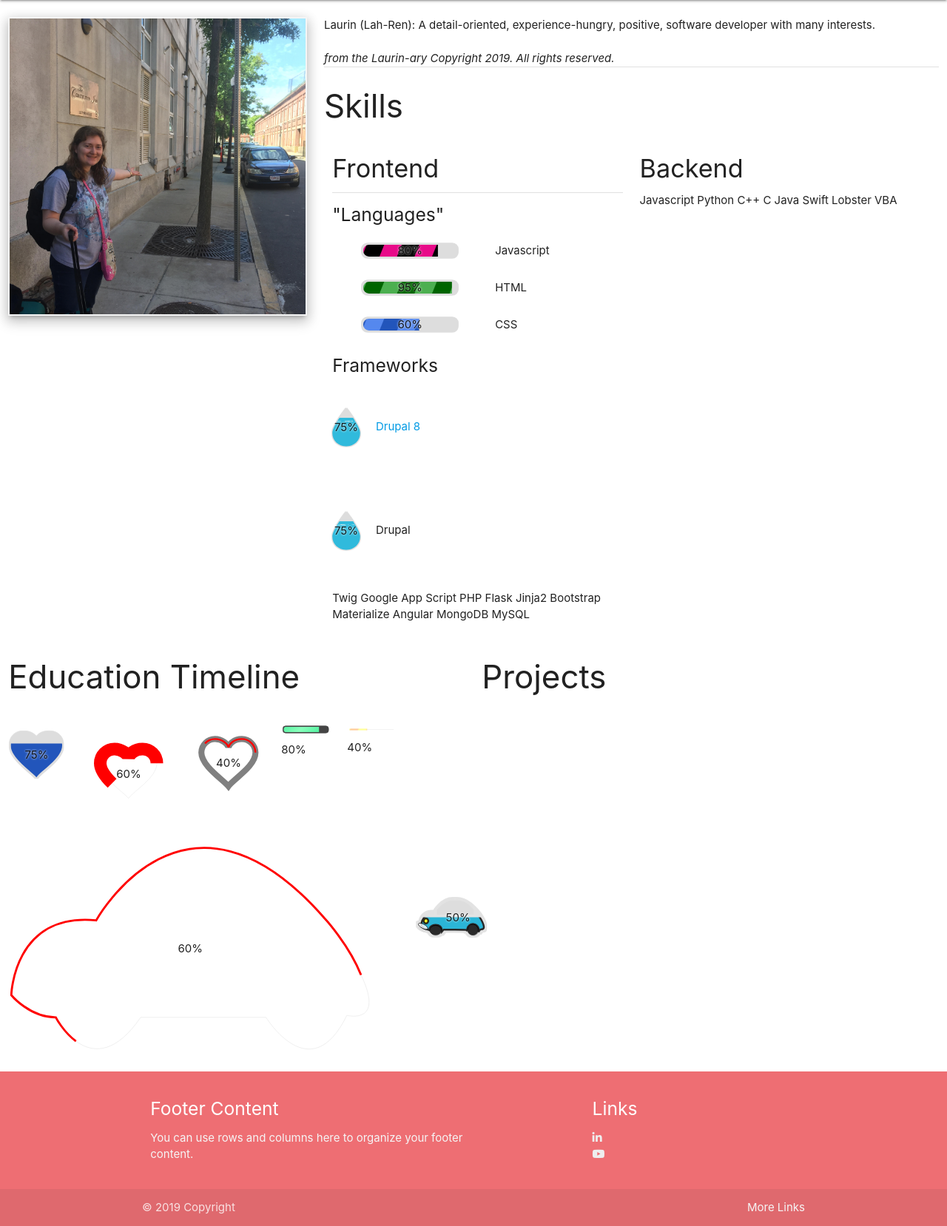
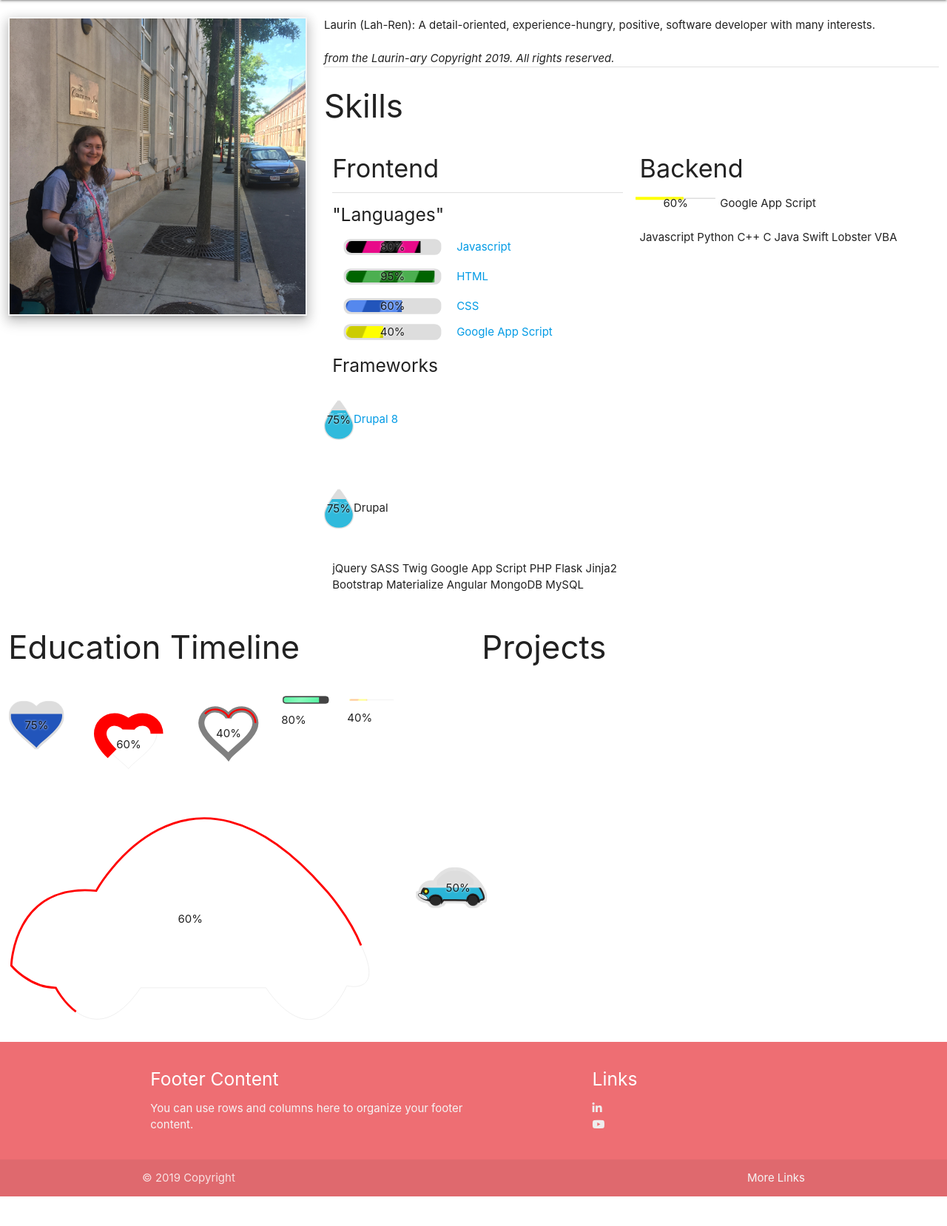
Before and after one commit to Dev-Laurin/portfolioWebsite, a Flask app: page / in a window 1280 px wide. Shown: the part 64-1722 px from the top of the page at 74% size. After the commit the page ends 1682 px from the top, so only its background shows below. Run offline with Flask 2, Linux system fonts and the light colour scheme; some libraries are stand-ins or nearby versions.

Commit message:
Loading bars are up and styled.

```diff
--- a/pythonSite/static/css/main.css
+++ b/pythonSite/static/css/main.css
@@ -25,7 +25,14 @@ img {
 }
 
 .flex-item {
-	margin: 10px;
+	/*margin: 5px;*/
+}
+
+/* The left item will align left but have a rightward margin. */
+.flex-item-left {
+	margin-right: 5px;
+	margin-bottom: 5px;
+	margin-top: 5px;
 }
 
 .disabled-link-text {
--- a/pythonSite/templates/index.html
+++ b/pythonSite/templates/index.html
@@ -41,29 +41,36 @@
 					<div class="divider"></div>
 
 					<h3> Skills </h3>
-					<div class="col s6">
+					<div class="col m6">
 						<h4> Frontend </h4>
 						<div class="divider"></div>
 						<h5>"Languages"</h5>
 						<div class=" flex-parent">
-							<div class="flex-item ldBar label-center" data-value="80" style="width: 190px; height: 30px;" data-preset="stripe" data-fill="data:ldbar/res,stripe(#e80a89, #000)">
+							<div class="flex-item-left ldBar label-center" data-value="80" style="width: 163px; height: 30px;" data-preset="stripe" data-fill="data:ldbar/res,stripe(#e80a89, #000)">
 							</div>
 							<div class="flex-item">
-								Javascript
+								<a class="tooltipped" data-position="bottom" data-tooltip="Working on wrapping my head around functional programming (currying) and javascript classes.">Javascript</a>
 							</div>
 						</div>
 						<div class="flex-parent">
-							<div class="flex-item ldBar label-center" data-value="95" style="width: 190px; height: 30px;" data-preset="stripe" data-fill="data:ldbar/res,stripe(#4CAF50, #006400)">
+							<div class="flex-item-left ldBar label-center" data-value="95" style="width: 163px; height: 30px;" data-preset="stripe" data-fill="data:ldbar/res,stripe(#4CAF50, #006400)">
 							</div>
 							<div class="flex-item">
-								HTML
+								<a class="tooltipped" data-position="bottom" data-tooltip="Still need to learn some new HTML5 speciality tags and attributes.">HTML</a>
 							</div>
 						</div>
 						<div class="flex-parent">
-							<div class="flex-item ldBar label-center" data-value="60" style="width: 190px; height: 30px;" data-preset="stripe">
+							<div class="flex-item-left ldBar label-center" data-value="60" style="width: 163px; height: 30px;" data-preset="stripe">
 							</div>
 							<div class="flex-item">
-								CSS
+								<a class="tooltipped" data-position="bottom" data-tooltip="Have concepts down, but still lose battles.">CSS</a>
+							</div>
+						</div>
+						<div class="flex-parent">
+							<div class="ldBar label-center" data-value="40" style="width: 163px; height: 30px;" data-preset="stripe" data-fill="data:ldbar/res,stripe(#ffff00, #cccc00)">
+							</div>
+							<div style="margin-left: 5px;" >
+								<a class="modal-trigger" href="#gasModal">Google App Script</a>
 							</div>
 						</div>
 
@@ -72,7 +79,7 @@
 							<div class="flex-item ldBar label-center loading-images" data-value="75" data-type="fill" data-path="m 158.30303,967.54875 c 0,39.59355 -33.77827,71.69045 -75.445863,71.69045 -41.667606,0 -75.4458706,-32.0969 -75.4458706,-71.69045 0,-39.59355 75.4458706,-134.41959 75.4458706,-134.41959 0,0 75.445863,94.82605 75.445863,134.41959 z" data-fill="data:ldbar/res,bubble(#30badc,#fff,20,1)" >
 							</div>
 							<div class="flex-item">
-								<a class="modal-trigger" href="#modal1">Drupal 8</a>
+								<a class="modal-trigger" href="#drupalModal">Drupal 8</a>
 							</div>
 						</div>
 						<div class="row flex-parent">
@@ -84,6 +91,8 @@
 						</div>
 
 						<div>
+						jQuery
+						SASS
 							Twig
 						Google App Script
 						PHP
@@ -97,8 +106,15 @@
 						</div>
 					</div>
 
-					<div class="col s6">
+					<div class="col m6">
 						<h4> Backend </h4>
+						<div class="row flex-parent">
+							<div class="flex-item ldBar label-center" data-value="60" style="width: 120px; height: 30px;" data-preset="line" data-stroke="#ffff00">
+							</div>
+							<div class="flex-item">
+								Google App Script
+							</div>
+						</div>
 
 						Javascript
 						Python
@@ -177,8 +193,25 @@
 	</footer>
 
 	<!-- Modals -->
-	<!-- Modal Structure -->
-  <div id="modal1" class="modal">
+	<!-- Drupal Modal -->
+  <div id="#drupalModal" class="modal">
+    <div class="modal-content">
+      <h4>Drupal 8 Proficiency</h4>
+      <p>I've made small custom modules, worked with twig templates, and have experience managing content through Drupal's interfaces.</p>
+      <p><b>Projects</b>
+      	<div class="collection">
+      		<a class="collection-item disabled-link-text" href="#">WATC - Coming Soon</a>
+      		<a class="collection-item" href="https://www.gi.alaska.edu/">Geophysical Institute, University of Alaska Fairbanks</a>
+
+      	</div>
+      </p>
+    </div>
+    <div class="modal-footer">
+      <a href="#!" class="modal-close waves-effect waves-green btn-flat">Close</a>
+    </div>
+  </div>
+  <!-- Google app script modal -->
+  <div id="gasModal" class="modal">
     <div class="modal-content">
       <h4>Drupal 8 Proficiency</h4>
       <p>I've made small custom modules, worked with twig templates, and have experience managing content through Drupal's interfaces.</p>
```
